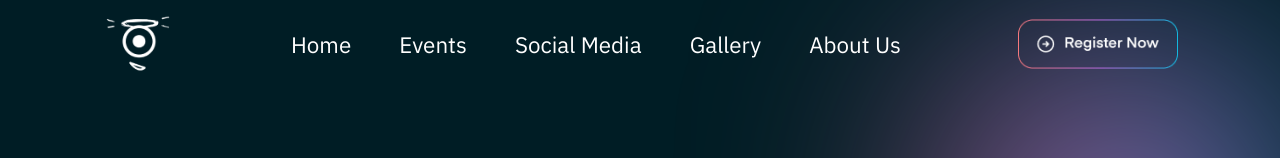
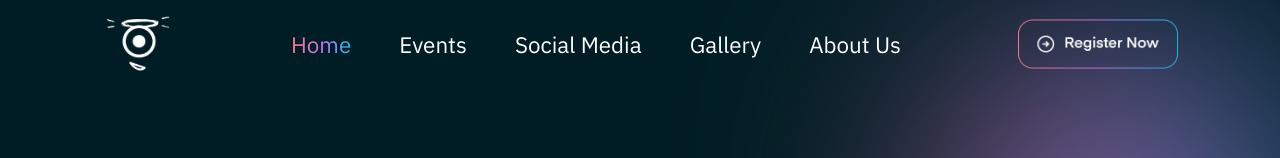
Before and after one commit to VaibhavAswal/youthopia2022, a React (Create React App) app: page / in a window 1280 px wide. Shown: the top 158 px of the page. Built offline with nearby package versions, Linux system fonts and the light colour scheme.

Commit message:
nav bar tweaks

```diff
--- a/src/Components/NavBar/NavBar.css
+++ b/src/Components/NavBar/NavBar.css
@@ -25,6 +25,13 @@
 	display: flex;
 	align-items: center;
 	gap: 3rem;
+}
+
+.navCenter > .active {
+	background: linear-gradient(90deg, #f7797d 0%, #c471ed 52.08%, #12c2e9 100%);
+	-webkit-background-clip: text;
+	-webkit-text-fill-color: transparent;
+	background-clip: text;
 }
 
 .navCenter > p {
@@ -110,7 +117,8 @@
 	border-bottom: 2px solid transparent;
 }
 
-.mobileMenu > p .active {
+.mobileMenu > .active {
+	border-bottom: 2px solid white;
 	background: linear-gradient(90deg, #f7797d 0%, #c471ed 52.08%, #12c2e9 100%);
 	-webkit-background-clip: text;
 	-webkit-text-fill-color: transparent;
@@ -118,8 +126,10 @@
 }
 
 .mobileMenu > p:hover {
-	border-bottom: 2px solid white;
-	font-weight: 800;
+	background: linear-gradient(90deg, #f7797d 0%, #c471ed 52.08%, #12c2e9 100%);
+	-webkit-background-clip: text;
+	-webkit-text-fill-color: transparent;
+	background-clip: text;
 }
 
 @media only screen and (max-width: 1240px) {
--- a/src/Components/NavBar/NavBar.jsx
+++ b/src/Components/NavBar/NavBar.jsx
@@ -29,7 +29,7 @@ const NavBar = () => {
 					<img src={logo} alt="logo" />
 				</div>
 				<div className="navCenter">
-					<p>Home</p>
+					<p className="active">Home</p>
 					<p>Events</p>
 					<p>Social Media</p>
 					<p>Gallery</p>
```
